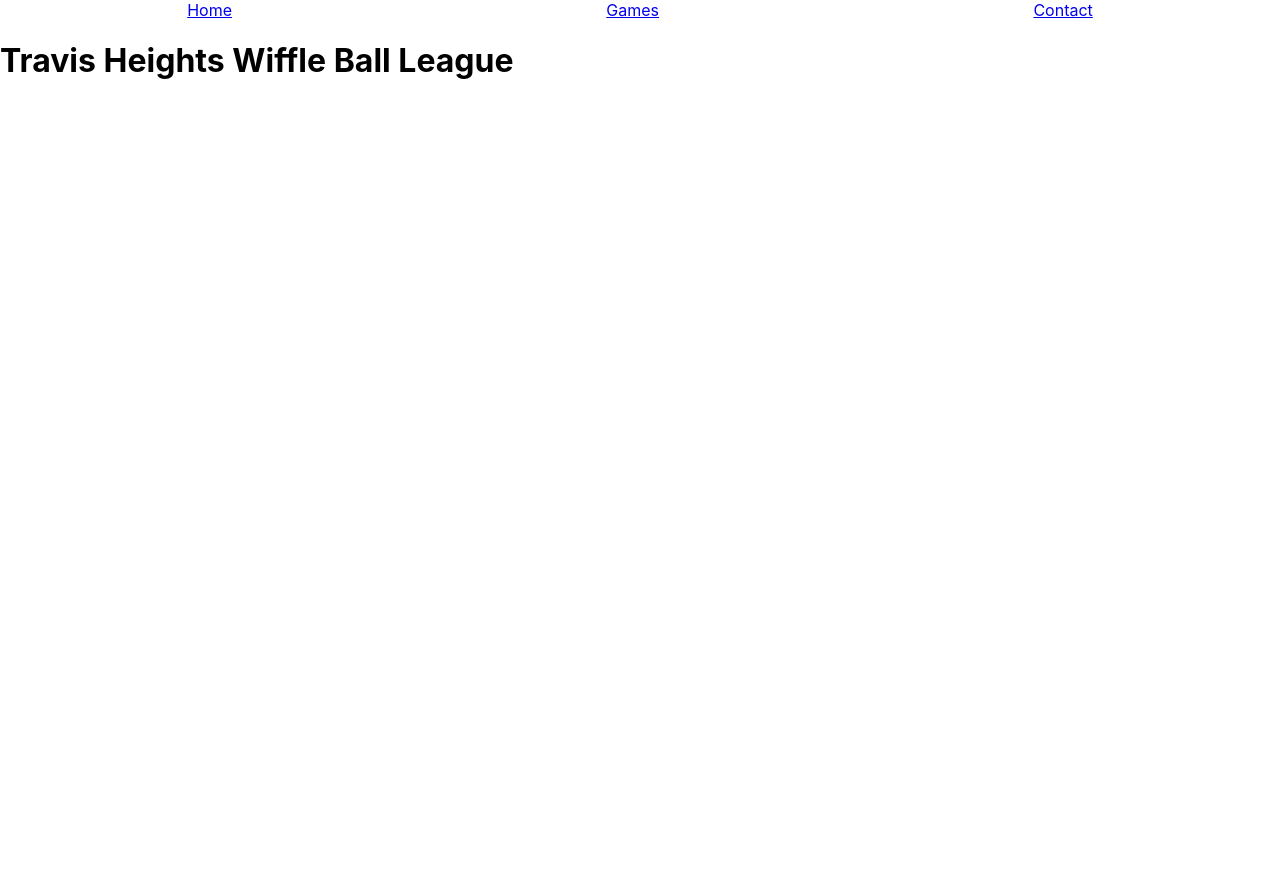
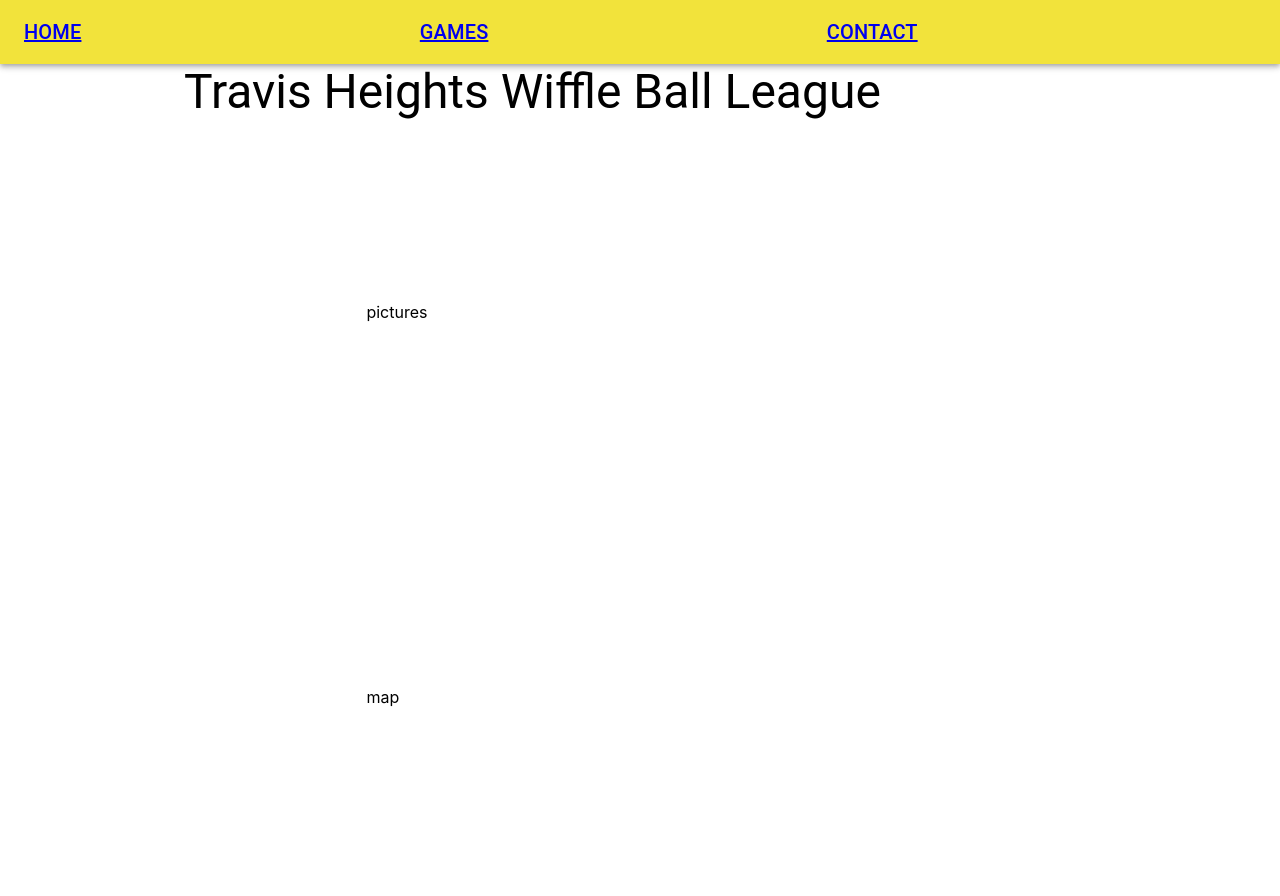
Before and after one commit to AlexanderOlivares/TravisHeightsWiffleBallLeague, a React (Create React App) app in the folder client/: page / in a window 1280 px wide. Shown: the top 896 px of the page. Before the commit the page ends 800 px from the top, so only its background shows below. Built offline with nearby package versions, Linux system fonts and the light colour scheme.

Commit message:
mui installed. skeleton of nav/home components

```diff
--- a/client/package.json
+++ b/client/package.json
@@ -3,6 +3,8 @@
   "version": "0.1.0",
   "private": true,
   "dependencies": {
+    "@material-ui/core": "^4.11.4",
+    "@material-ui/icons": "^4.11.2",
     "@testing-library/jest-dom": "^5.14.1",
     "@testing-library/react": "^11.2.7",
     "@testing-library/user-event": "^12.8.3",
--- a/client/src/components/Home.tsx
+++ b/client/src/components/Home.tsx
@@ -1,11 +1,50 @@
-import React from 'react'
+import React from "react";
+import {
+  Button,
+  Container,
+  TextField,
+  makeStyles,
+  Theme,
+  createStyles,
+  Typography,
+} from "@material-ui/core";
+
+const useStyles = makeStyles((theme: Theme) => {
+  return createStyles({
+    root: {
+      "& > *": {
+        margin: theme.spacing(1),
+        width: "25ch",
+      },
+    },
+    div: {
+      padding: "20%",
+    },
+  });
+});
 
 const Home = () => {
-	return (
-		<div>
-			<h1>Travis Heights Wiffle Ball League</h1>
-		</div>
-	)
-}
+  const classes = useStyles();
+  return (
+    <Container maxWidth="md">
+      <div>
+        <Typography variant="h3">Travis Heights Wiffle Ball League</Typography>
+      </div>
+      <div className={classes.div}>pictures</div>
+      <div className={classes.div}>map</div>
+      <div>
+        <form className={classes.root} noValidate autoComplete="off">
+          <TextField id="outlined-basic" label="Name" variant="outlined" />
+          <TextField id="outlined-basic" label="Email" variant="outlined" />
+          <TextField id="outlined-basic" label="Outlined" variant="outlined" />
+        </form>
+      </div>
+      <div>Join for free!</div>
+      <Button variant="contained" color="primary">
+        Sign Up
+      </Button>
+    </Container>
+  );
+};
 
 export default Home;
--- a/client/src/components/Navbar.tsx
+++ b/client/src/components/Navbar.tsx
@@ -1,20 +1,48 @@
-import React from 'react'
+import React from "react";
 import { Link } from "react-router-dom";
+import { createStyles, makeStyles, Theme } from "@material-ui/core/styles";
+import AppBar from "@material-ui/core/AppBar";
+import Toolbar from "@material-ui/core/Toolbar";
+import Typography from "@material-ui/core/Typography";
+import Button from "@material-ui/core/Button";
+import IconButton from "@material-ui/core/IconButton";
+import MenuIcon from "@material-ui/icons/Menu";
 
-const Navbar: React.FC = () => {
-	return (
-		<div style={{display: 'flex', justifyContent: "space-around"}}>
-			<div>
-			<Link to="/">Home</Link>
-				</div>
-			<div>
-			<Link to="/games">Games</Link>
-			</div>
-			<div>
-			<Link to="/contact">Contact</Link>
-			</div>
-		</div>
-	)
+const useStyles = makeStyles((theme: Theme) =>
+  createStyles({
+    root: {
+      flexGrow: 1,
+      backgroundColor: "#f2e33b",
+    },
+    menuButton: {
+      marginRight: theme.spacing(2),
+    },
+    title: {
+      flexGrow: 1,
+    },
+  })
+);
+
+function Navbar() {
+  const classes = useStyles();
+
+  return (
+    <div>
+      <AppBar className={classes.root} position="static">
+        <Toolbar>
+          <Typography variant="h6" className={classes.title}>
+            <Link to="/">HOME</Link>
+          </Typography>
+          <Typography variant="h6" className={classes.title}>
+            <Link to="/games">GAMES</Link>
+          </Typography>
+          <Typography variant="h6" className={classes.title}>
+            <Link to="/contact">CONTACT</Link>
+          </Typography>
+        </Toolbar>
+      </AppBar>
+    </div>
+  );
 }
 
 export default Navbar;
```
Also changed, not shown: client/tsconfig.json (+5 -2 lines), 1 other file (tests, documents, lock files or other folders).
